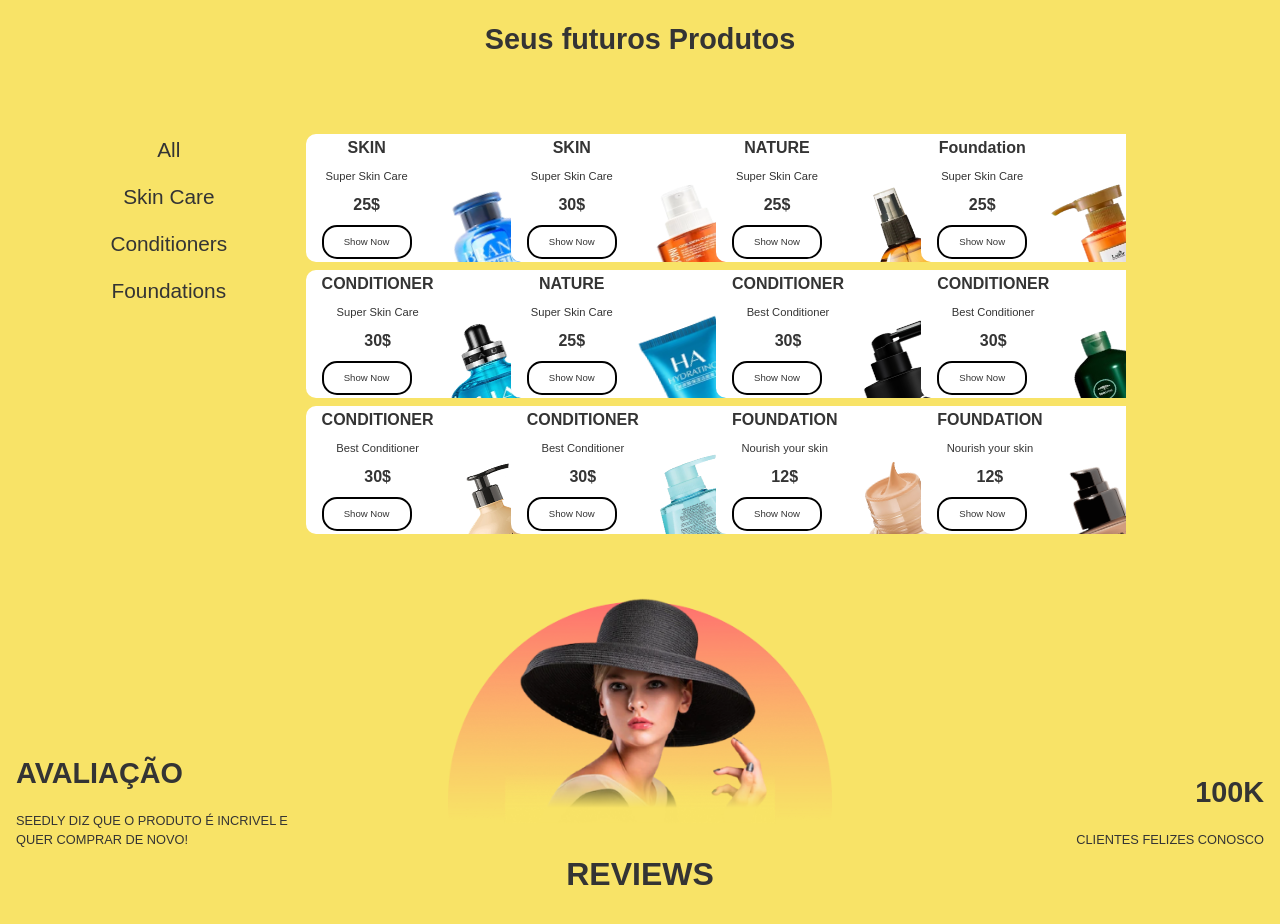
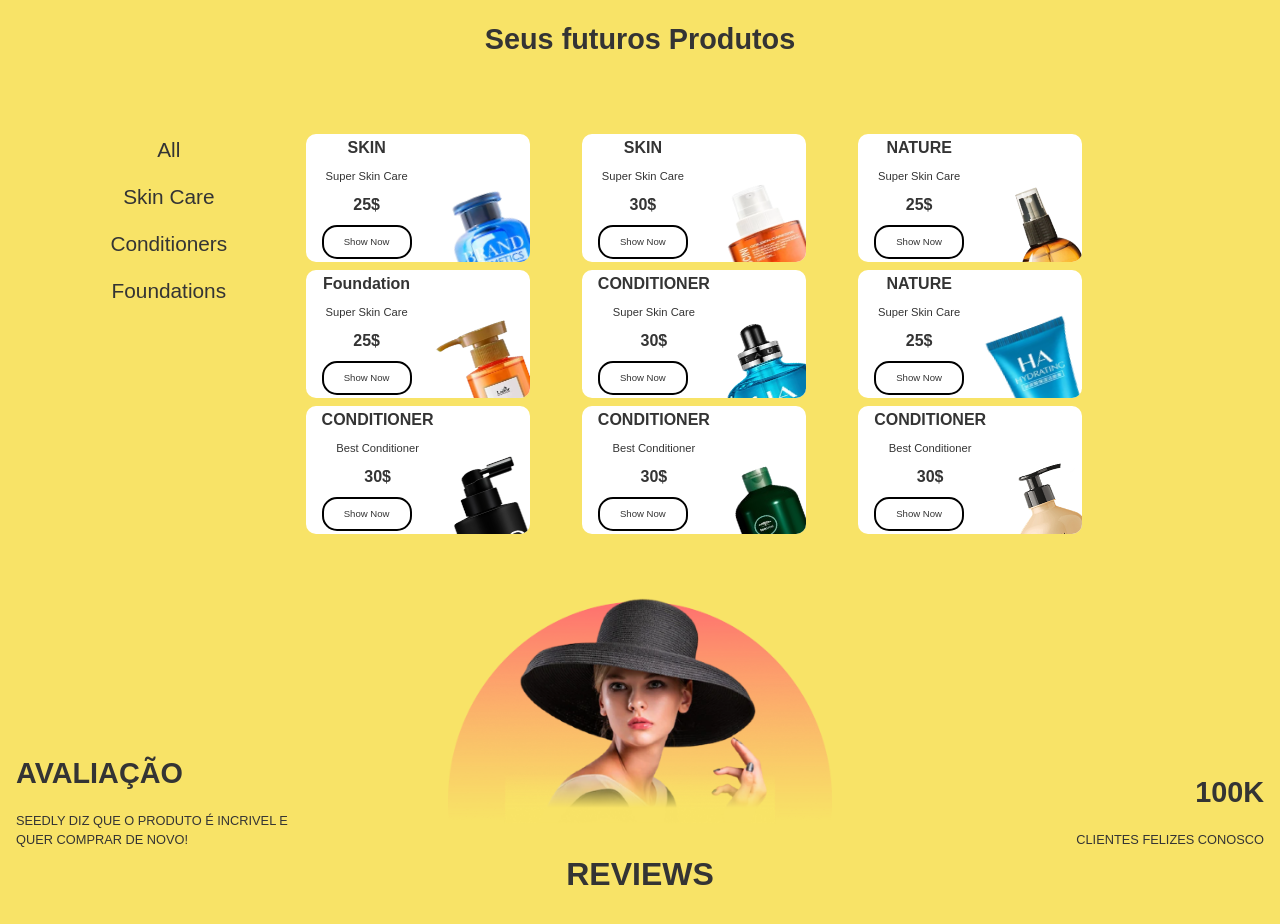
Before and after one commit to LucasP0/E_commerce_loja, a React (Vite) app: page / in a window 1280 px wide. Shown: the part 1340-2264 px from the top of the page. Built offline with nearby package versions, Linux system fonts and the light colour scheme.

Commit message:
Atualização

```diff
--- a/src/App.tsx
+++ b/src/App.tsx
@@ -11,13 +11,8 @@ export const App = () => {
   return (
     <>
       <Header />
-      <Hero />
-      <Slide />
-      <VirtualComponent />
-      <Products />
-      <Ava />
+      <Outlet />
       <Footer />
-      <Outlet />
     </>
 
   )
--- a/src/components/products/productsComponent.tsx
+++ b/src/components/products/productsComponent.tsx
@@ -43,7 +43,7 @@ export const ProductsComponent = () => {
           </li>
         </ul>
         <div className='grid grid-cols-rep h-[25rem]  overflow-y-scroll max-sm:place-items-center
-        overflow-x-hidden max-md:gap-2 gap-y-2'ref={parent}>
+        overflow-x-hidden gap-y-2 gap-2'ref={parent}>
           {
             menuData.map((product, i) => (
               <Link to={`/pro/${product.id}`}>
--- a/src/components/productsSolo/soloComponent.tsx
+++ b/src/components/productsSolo/soloComponent.tsx
@@ -15,7 +15,9 @@ export const SoloComoponent = () => {
   return (
     <div>
       {blog ? (
-        <div>{blog.name}</div>
+        <div className="h-screen flex flex-col items-center justify-center">
+          <div className="bg-black">1k</div>
+        </div>
       ) : (
         <h1>Não tem</h1>
       )}
--- /dev/null
+++ b/src/pages/pageHome.tsx
@@ -0,0 +1,19 @@
+import { Ava } from "../components/avaliacoes/ava"
+import { Hero } from "../components/hero/hero"
+import { Products } from "../components/products/products"
+import { Slide } from "../components/slides/slide"
+import { Virtual } from "../components/virtual/virtual"
+import { VirtualComponent } from "../components/virtual/virtualComponent"
+
+export const PageHome = () => {
+  return (
+    <>
+    <Hero />
+    <Slide />
+    <Virtual />
+    <Products />
+    <Ava />
+    </>
+
+  )
+}
```
Also changed, not shown: src/routes/routes.ts (+13 -6 lines).
